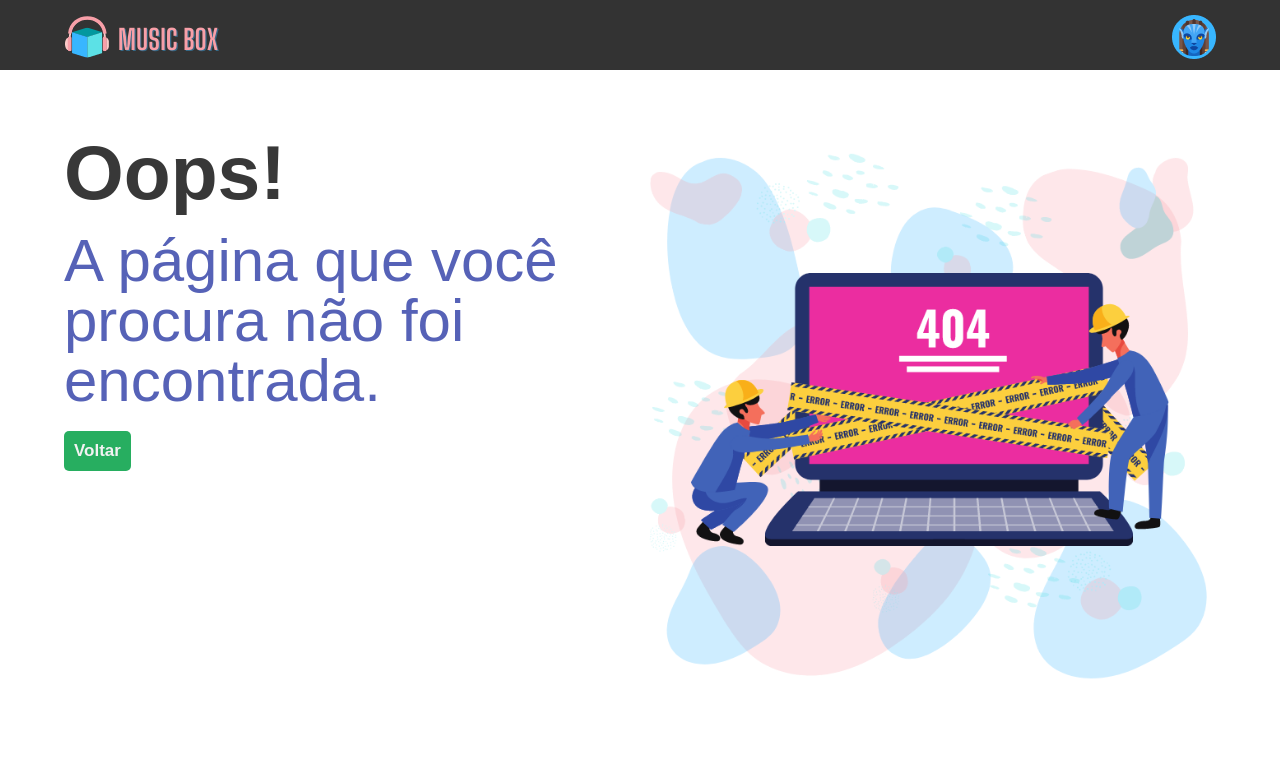
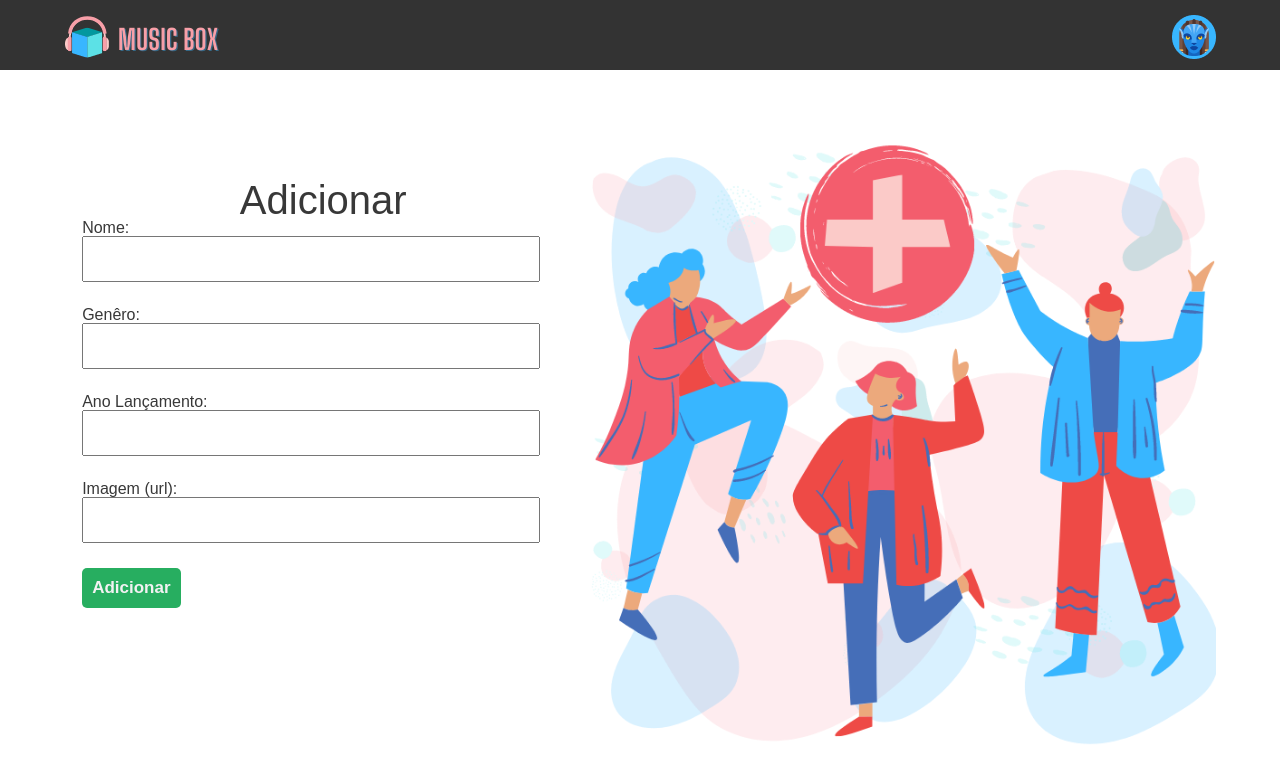
Before and after one commit to fernandacaramico/estudando-para-bootcamp-react-2021-1, a React (Create React App) app in the folder pre-aula-02/: page /add-musica in a window 1280 px wide. Shown: the top 782 px of the page. Built offline with nearby package versions, Linux system fonts and the light colour scheme.

Commit message:
rotas ok

```diff
--- a/pre-aula-02/src/components/Button.js
+++ b/pre-aula-02/src/components/Button.js
@@ -1,9 +1,12 @@
 import React from 'react';
+import { Link }  from 'react-router-dom';
 
 function Button(props) {
     return(
         <>
+        <Link to={props.destino}>
         <button className={`btn-green ${props.lado}`}>{props.children}</button>
+        </Link>
     </>
     //Button({children})
     //<button className="btn-green"}>{children}</button>
--- a/pre-aula-02/src/index.js
+++ b/pre-aula-02/src/index.js
@@ -1,12 +1,12 @@
 import React from 'react';
 import ReactDOM from 'react-dom';
-import NotFound from './pages/NotFound';
 import './assets/css/reset.css';
 import './assets/css/style.css';
+import App from './App';
 
 ReactDOM.render(
   <React.StrictMode>
-    <NotFound />
+    <App />
   </React.StrictMode>,
   document.getElementById('root')
 );
--- a/pre-aula-02/src/pages/AddMusic.js
+++ b/pre-aula-02/src/pages/AddMusic.js
@@ -27,7 +27,7 @@ function AddMusic() {
             <input type="text" />
           </div>
           <div>
-            <Button frase="Adicionar"/>
+            <Button destino="/minhas-musicas" >Adicionar</Button>
           </div>
         </form>
         <img src={addMusicImg} alt="" />
--- a/pre-aula-02/src/pages/HomePage.js
+++ b/pre-aula-02/src/pages/HomePage.js
@@ -16,7 +16,7 @@ function HomePage() {
                         </div>
                         <div className="img-index"></div>
 
-                        <Button lado="right">Conhecer!</Button>
+                        <Button lado="right" destino="/minhas-musicas">Conhecer!</Button>
                     </div>
                     <img src={imgIndex} alt="" className="index-img" />
                 </div>
--- a/pre-aula-02/src/pages/Music.js
+++ b/pre-aula-02/src/pages/Music.js
@@ -1,5 +1,6 @@
 import React, { useEffect, useState } from 'react';
 import NavBar from '../components/NavBar';
+import Button from '../components/Button';
 import MusicCard from '../components/MusicCard';
 import api from '../api';
 
@@ -23,8 +24,7 @@ function Music() {
         <NavBar />
             <div className="container">
                 <div className="filter">
-                    <Button lado="right">Adicionar</Button>
-                    <button className="btn-green right">Adicionar</button>
+                    <Button lado="right" destino="/add-musica">Adicionar</Button>
                 </div>
             </div>
 
--- a/pre-aula-02/src/routes.js
+++ b/pre-aula-02/src/routes.js
@@ -1,20 +1,21 @@
-import React from 'react'
+import React from 'react';
 import { BrowserRouter as Router, Switch, Route } from 'react-router-dom'
 import AddMusic from './pages/AddMusic';
-import HomePage from './pages/HomePage';
 import Music from './pages/Music';
 import NotFound from './pages/NotFound';
+import HomePage from './pages/HomePage';
 
 function Routes() {
     return (
         <Router>
             <Switch>
-                <Route exact path="/" component={HomePage} />
-                <Route exact path="/music" component={Music} />
-                <Route exact path="/add-music" component={AddMusic} />
-                <Route exact path="*" component={NotFound} />
+                <Route exact path="/" component={HomePage}/>
+                <Route exact path="/add-musica" component={AddMusic}/>
+                <Route exact path="/minhas-musicas" component={Music}/>
+                <Route exact path="*" component={NotFound}/>
             </Switch>
         </Router>
+
     );
 }
 
```
Also changed, not shown: 1 other file (tests, documents, lock files or other folders).
